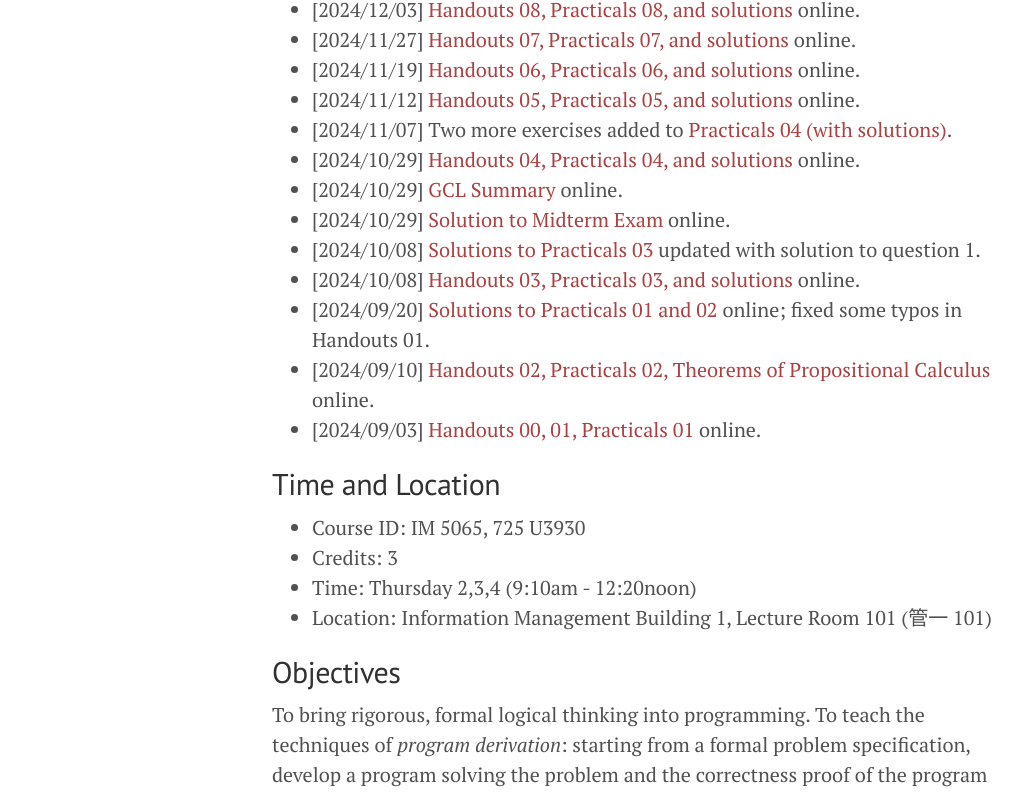
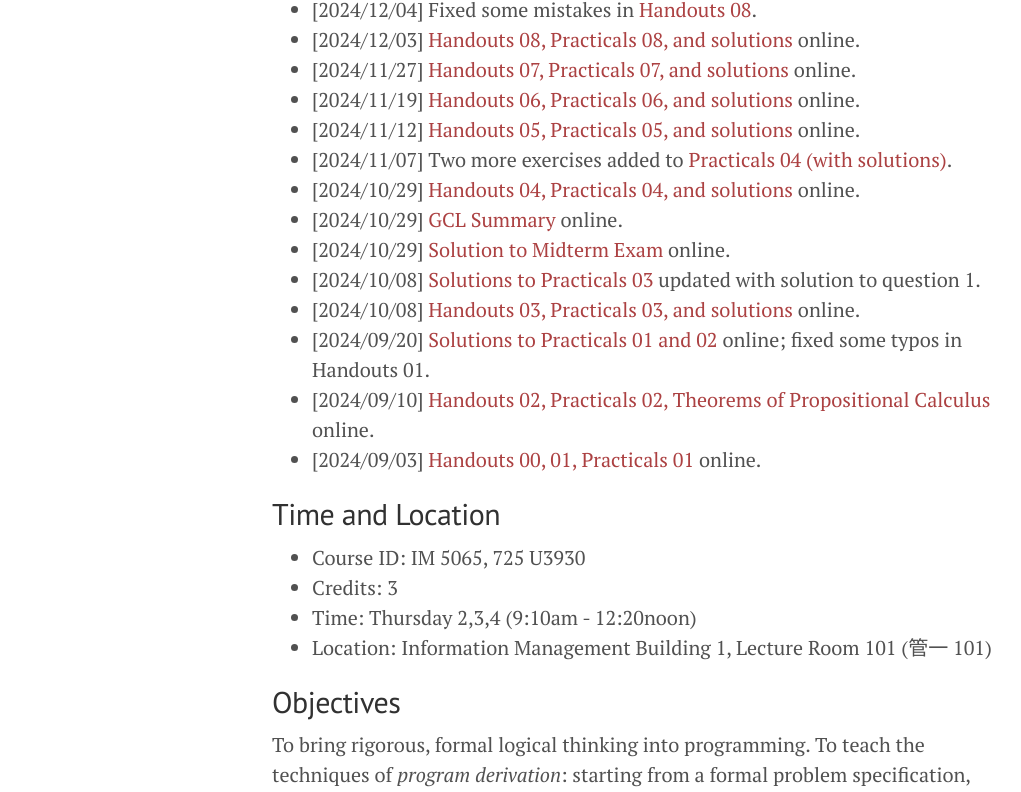
Before and after one commit to scmu/plip, a plain HTML site: page docs/index.html in a window 1280 px wide. Shown: the part 286-1078 px from the top of the page, without its empty margins (8-1029 px from the left). Drawn offline with Linux system fonts and the light colour scheme.

Commit message:
[fix] 08.

```diff
--- a/docs/index.html
+++ b/docs/index.html
@@ -120,6 +120,7 @@
   <h1 class="page-title">Course Info.</h1>
      <h2 id="news">News</h2>
 <ul>
+<li>[2024/12/04] Fixed some mistakes in <a href="pages/syllabus.html">Handouts 08</a>.</li>
 <li>[2024/12/03] <a href="pages/syllabus.html">Handouts 08, Practicals 08, and solutions</a> online.</li>
 <li>[2024/11/27] <a href="pages/syllabus.html">Handouts 07, Practicals 07, and solutions</a> online.</li>
 <li>[2024/11/19] <a href="pages/syllabus.html">Handouts 06, Practicals 06, and solutions</a> online.</li>
```
Also changed, not shown: 5 other files.
